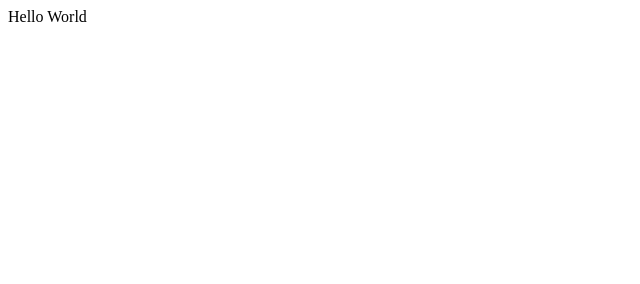
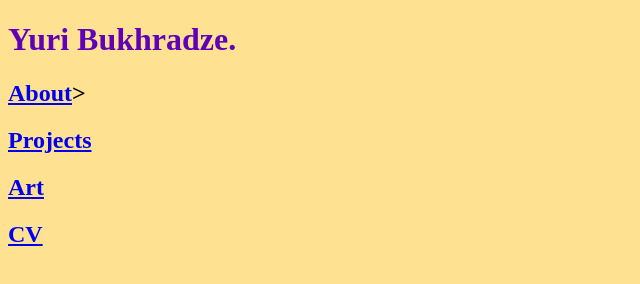
Before and after one commit to yuribz/yuribz.github.io, a plain HTML site: page index.html in a window 1280 px wide. Shown: the whole page, without its empty margins (0-640 px from the left). Drawn offline with Linux system fonts and the light colour scheme.

Commit message:
Layout of the home page

```diff
--- a/index.html
+++ b/index.html
@@ -3,9 +3,28 @@
 <head>
     <meta charset="UTF-8">
     <meta name="viewport" content="width=device-width, initial-scale=1.0">
-    <title>Document</title>
+    <title>Yuri Bukhradze</title>
+    <link rel="stylesheet" href="style.css">
 </head>
 <body>
-    Hello World
+    <h1 id="name-title">
+        Yuri Bukhradze.
+    </h1>
+
+    <h2 class="subpage">
+        <a href="subpages/about.html">About</a>>
+    </h2>
+
+    <h2 class="subpage">
+        <a href="subpages/projects/projects.html">Projects</a>
+    </h2>
+
+    <h2 class="subpage">
+        <a href="subpages/art.html">Art</a>
+    </h2>
+
+    <h2 class="subpage">
+        <a href="cv.html">CV</a>
+    </h2>
 </body>
 </html>
--- /dev/null
+++ b/style.css
@@ -0,0 +1,7 @@
+#name-title {
+    color : rgb(96, 0, 185);
+}
+
+body {
+    background-color: rgb(255, 226, 145);
+}
```
Also changed, not shown: subpages/about.html (added), subpages/art.html (added), subpages/cv.html (added), subpages/projects/projects.html (added).
